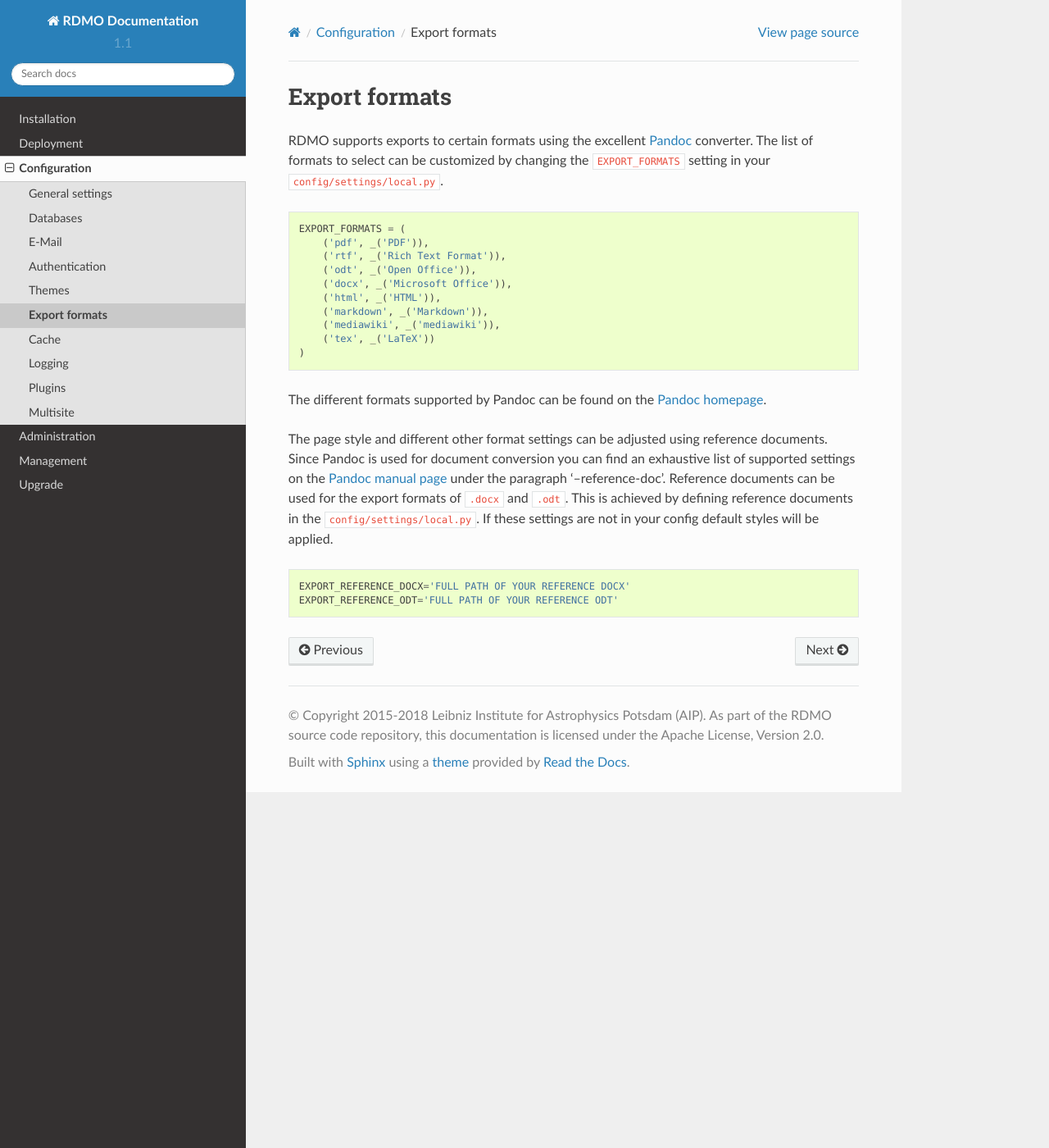
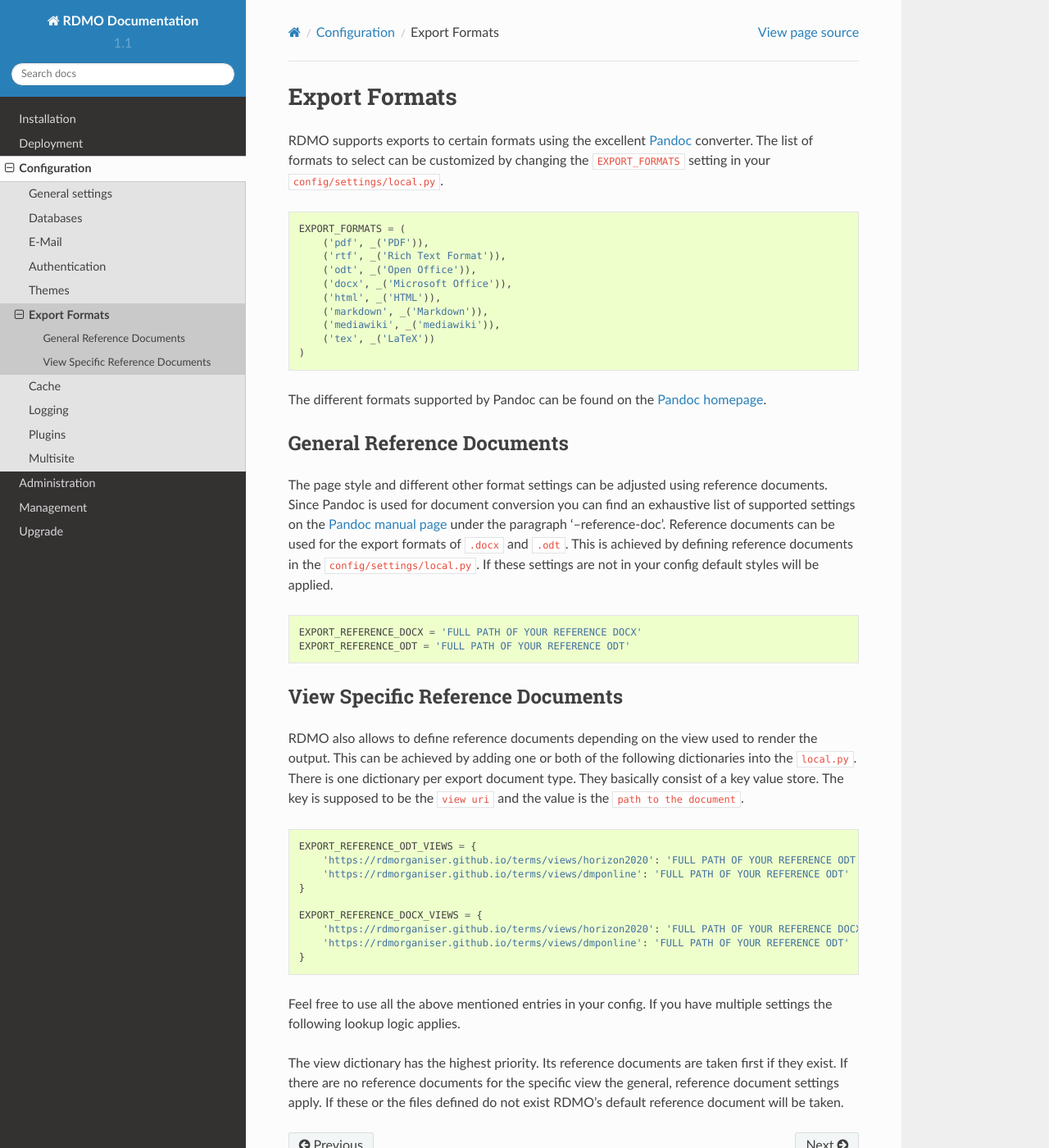
Before and after one commit to rdmorganiser/rdmo-docs, a Sphinx documentation site: the page built from docs/configuration/export-formats.md, in a window 1280 px wide and 1400 px high. Shown: the whole window at 82% size. Built offline with Sphinx 7.4.7 and the Read the Docs theme 2.0.0, drawn with Linux system fonts in a browser that asks for light colours.

Commit message:
Add view specific reference docs description

````diff
--- a/docs/configuration/export-formats.md
+++ b/docs/configuration/export-formats.md
@@ -1,5 +1,4 @@
-# Export formats
-
+# Export Formats
 
 RDMO supports exports to certain formats using the excellent [Pandoc](https://pandoc.org/) converter. The list of formats to select can be customized by changing the `EXPORT_FORMATS` setting in your `config/settings/local.py`.
 
@@ -18,9 +17,31 @@ EXPORT_FORMATS = (
 
 The different formats supported by Pandoc can be found on the [Pandoc homepage](https://pandoc.org/).
 
+## General Reference Documents
+
 The page style and different other format settings can be adjusted using reference documents. Since Pandoc is used for document conversion you can find an exhaustive list of supported settings on the [Pandoc manual page](https://pandoc.org/MANUAL.html) under the paragraph '--reference-doc'. Reference documents can be used for the export formats of `.docx` and `.odt`. This is achieved by defining reference documents in the `config/settings/local.py`. If these settings are not in your config default styles will be applied.
 
 ```python
-EXPORT_REFERENCE_DOCX='FULL PATH OF YOUR REFERENCE DOCX'
-EXPORT_REFERENCE_ODT='FULL PATH OF YOUR REFERENCE ODT'
+EXPORT_REFERENCE_DOCX = 'FULL PATH OF YOUR REFERENCE DOCX'
+EXPORT_REFERENCE_ODT = 'FULL PATH OF YOUR REFERENCE ODT'
 ```
+
+## View Specific Reference Documents
+
+RDMO also allows to define reference documents depending on the view used to render the output. This can be achieved by adding one or both of the following dictionaries into the `local.py`. There is one dictionary per export document type. They basically consist of a key value store. The key is supposed to be the `view uri` and the value is the `path to the document`.
+
+```python
+EXPORT_REFERENCE_ODT_VIEWS = {
+    'https://rdmorganiser.github.io/terms/views/horizon2020': 'FULL PATH OF YOUR REFERENCE ODT',
+    'https://rdmorganiser.github.io/terms/views/dmponline': 'FULL PATH OF YOUR REFERENCE ODT'
+}
+
+EXPORT_REFERENCE_DOCX_VIEWS = {
+    'https://rdmorganiser.github.io/terms/views/horizon2020': 'FULL PATH OF YOUR REFERENCE DOCX',
+    'https://rdmorganiser.github.io/terms/views/dmponline': 'FULL PATH OF YOUR REFERENCE ODT'
+}
+```
+
+Feel free to use all the above mentioned entries in your config. If you have multiple settings the following lookup logic applies.
+
+The view dictionary has the highest priority. Its reference documents are taken first if they exist. If there are no reference documents for the specific view the general, reference document settings apply. If these or the files defined do not exist RDMO's default reference document will be taken.
````
